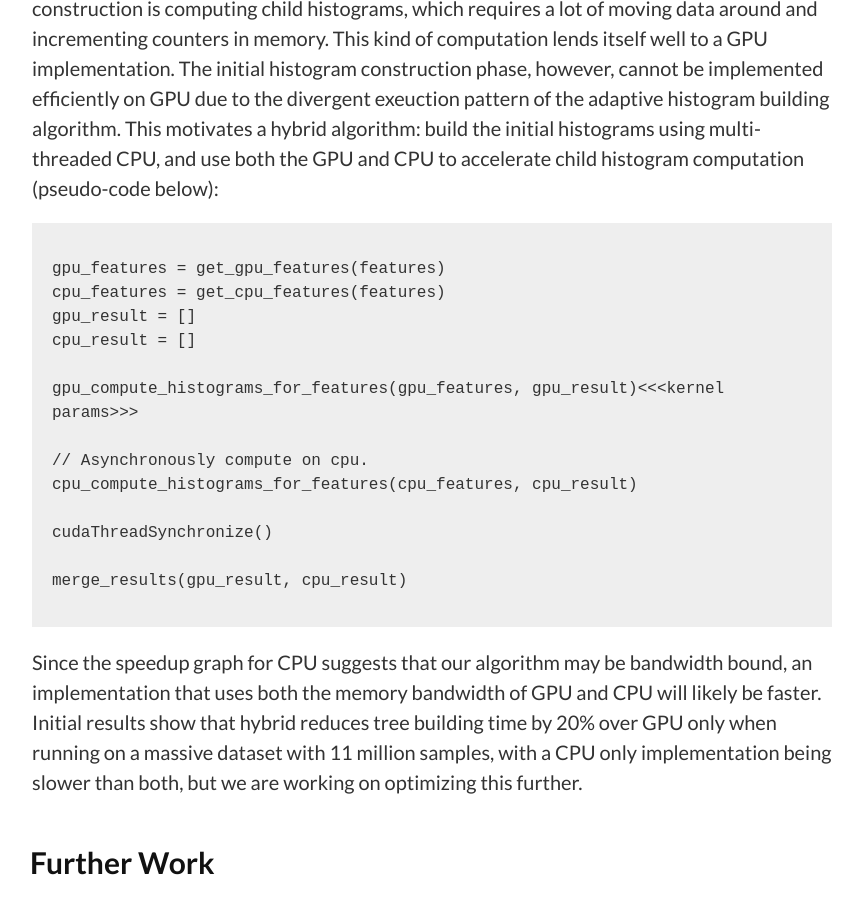
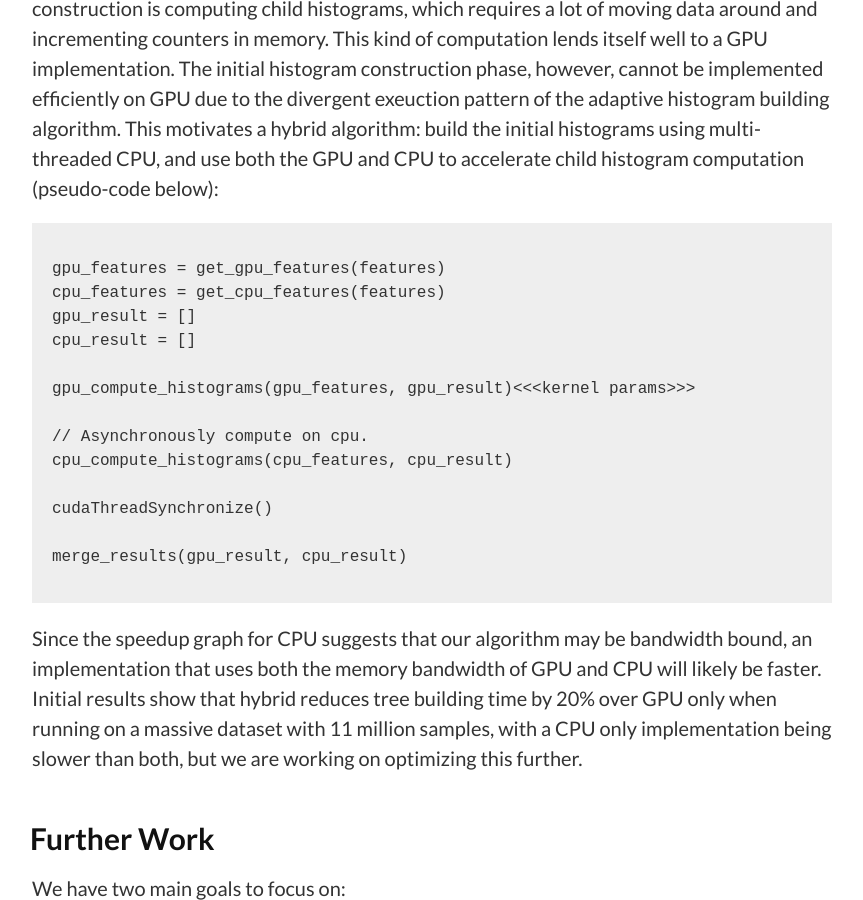
Before and after one commit to raypeng/DGBDT, a Jekyll site: the page built from index.md, in a window 1280 px wide and 900 px high, scrolled down 6078 px. Shown: the whole window, without its empty margins (208-1071 px from the left). Built offline with Jekyll 4.4.1, drawn with Linux system fonts in a browser that asks for light colours; our own code applies the rules of GitHub Pages for plain Markdown files.

Commit message:
style changes

```diff
--- a/index.md
+++ b/index.md
@@ -213,10 +213,10 @@ cpu_features = get_cpu_features(features)
 gpu_result = []
 cpu_result = []
 
-gpu_compute_histograms_for_features(gpu_features, gpu_result)<<<kernel params>>>
+gpu_compute_histograms(gpu_features, gpu_result)<<<kernel params>>>
 
 // Asynchronously compute on cpu.
-cpu_compute_histograms_for_features(cpu_features, cpu_result)
+cpu_compute_histograms(cpu_features, cpu_result)
 
 cudaThreadSynchronize()
 
```
